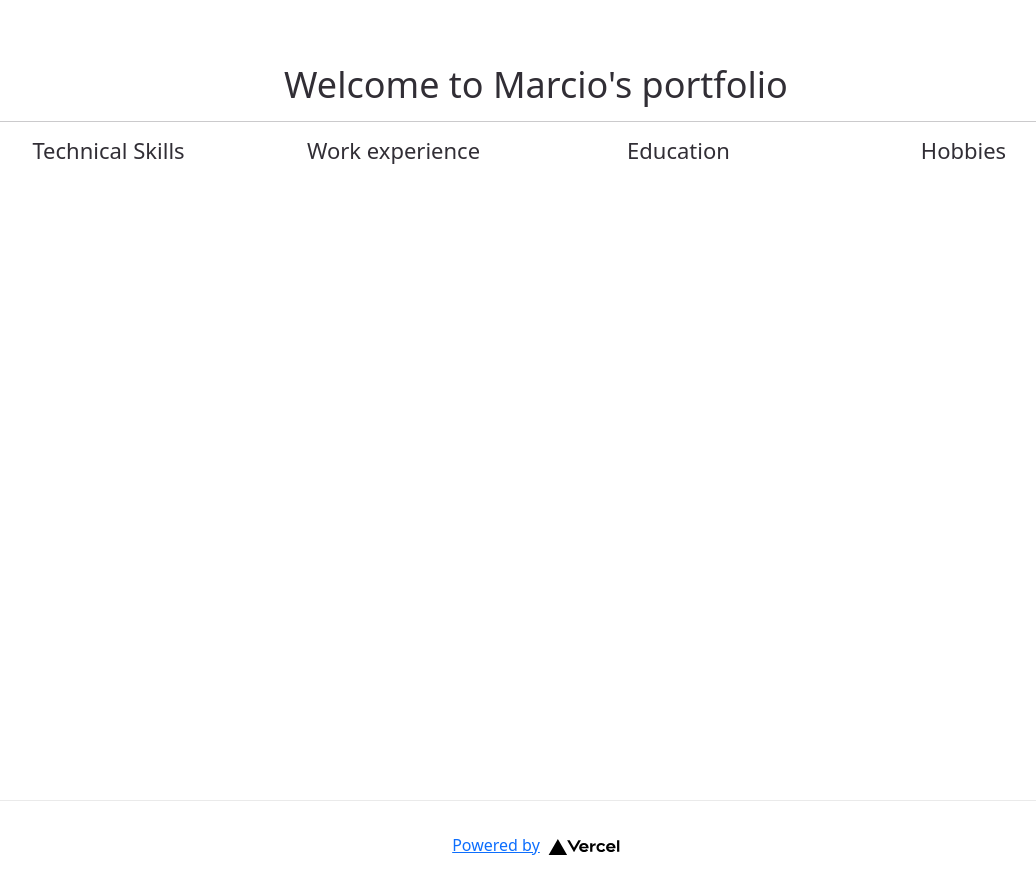
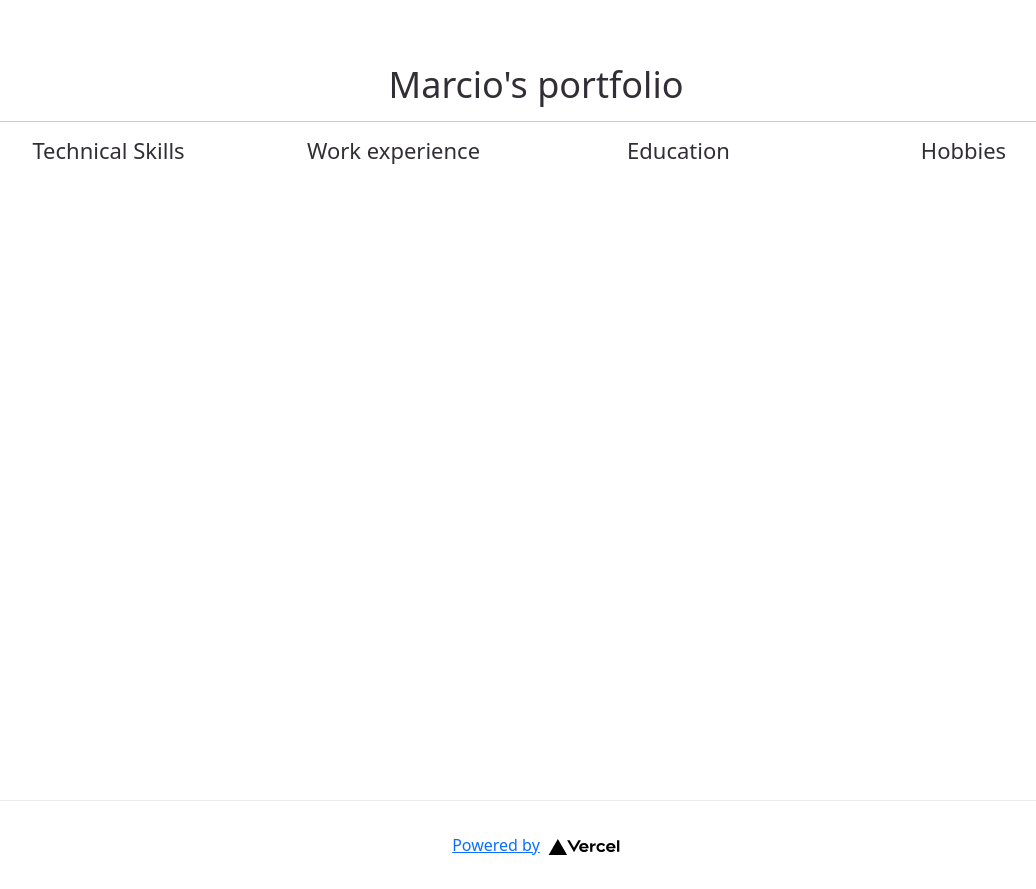
Before and after one commit to marcio-kendi/MarcioPortfolio, a Next.js app: page / in a window 1280 px wide. Shown: the whole page, without its empty margins (104-1140 px from the left). Built offline with nearby package versions, Linux system fonts and the light colour scheme.

Commit message:
title change

```diff
--- a/pages/index.js
+++ b/pages/index.js
@@ -14,7 +14,7 @@ export default function Home() {
 
       <main className={[styles.main]}>
         <h1 className={styles.title}>
-          Welcome to Marcio's portfolio
+          Marcio's portfolio
         </h1>
         <hr className={['container']} />
         <div className={['container']}>
```
